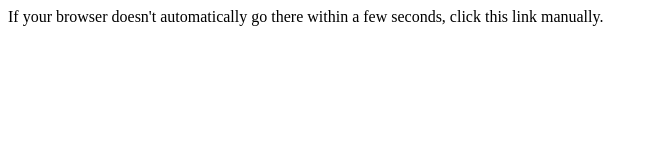
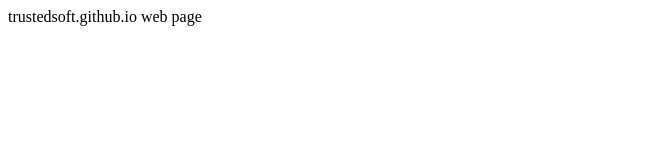
Before and after one commit to TrustedSoft/TrustedSoft.github.io, a plain HTML site: page index.html in a window 1280 px wide. Shown: the whole page, without its empty margins (0-658 px from the left). Drawn offline with Linux system fonts and the light colour scheme.

Commit message:
Update index.html

```diff
--- a/index.html
+++ b/index.html
@@ -1,13 +1,8 @@
 <html>
 <head>
-<title>A web page that points a browser to a different page after 2 seconds</title>
-<meta http-equiv="refresh" content="2; URL=http://jolly-fellow.github.io/Harry Potter and Markov chains.html">
-<meta name="keywords" content="automatic redirection">
+<title> trustedsoft.github.io web page </title>
 </head>
 <body>
-If your browser doesn't automatically go there within a few seconds,
-click this link
-<a href="http://jolly-fellow.github.io/Harry Potter and Markov chains.html"></a>
-manually.
+  trustedsoft.github.io web page
 </body>
 </html>
```
